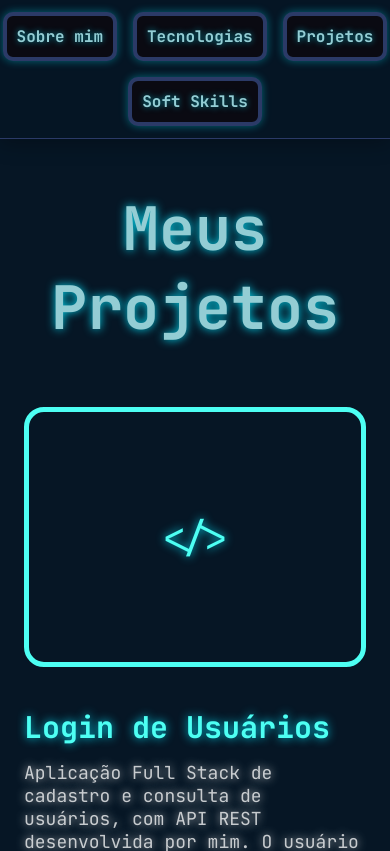
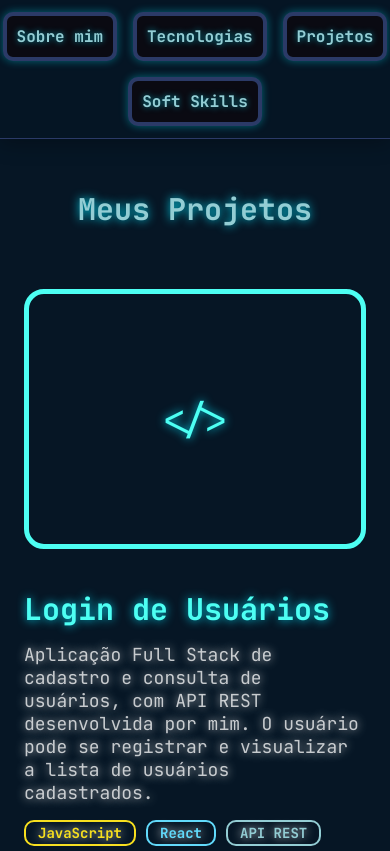
Before and after one commit to arthur-wso/portfolio-pessoal, a React (Vite) app: page /projetos in a window 390 px wide. Shown: the top 851 px of the page. Built offline with nearby package versions, Linux system fonts and the light colour scheme.

Commit message:
refactor: converte a aba de Projetos para mobile first

```diff
--- a/src/pages/Projects/styles.js
+++ b/src/pages/Projects/styles.js
@@ -4,9 +4,13 @@ export const Container = styled.div``;
 
 export const Title = styled.h1`
     text-align: center;
-    font-size: 60px;
+    font-size: 30px;
     color: #93cdd4;
     text-shadow: 0 0 10px rgba(0, 229, 255, 0.9);
+
+    @media (min-width: 760px) {
+        font-size: 60px;
+    }
 `;
 
 export const Section = styled.section`
@@ -17,13 +21,13 @@ export const Section = styled.section`
 
 export const Case = styled.article`
     display: grid;
-    grid-template-columns: 1fr 1fr;
+    grid-template-columns: 1fr;
     gap: 40px;
     align-items: center;
     margin-top: 60px;
 
-    @media (max-width: 760px) {
-        grid-template-columns: 1fr;
+    @media (min-width: 760px) {
+        grid-template-columns: 1fr 1fr;
     }
 `;
 
@@ -43,8 +47,8 @@ export const Shot = styled.div`
         box-shadow: 0 0 700px rgba(0, 229, 255, 0.8);
     }
 
-    @media (min-width: 761px) {
-    order: ${(props) => (props.$inverso ? 1 : 0)};
+    @media (min-width: 760px) {
+        order: ${(props) => (props.$inverso ? 1 : 0)};
     }
 `;
 
@@ -91,6 +95,6 @@ export const Button = styled.a`
 
     &:hover{
         border-color: #4DFFF3;
-        box-shadow: 0 0 14px rgba(0, 229, 229, 0.7);
+        box-shadow: 0 0 14px rgba(0, 229, 255, 0.7);
     }
 `;
```
